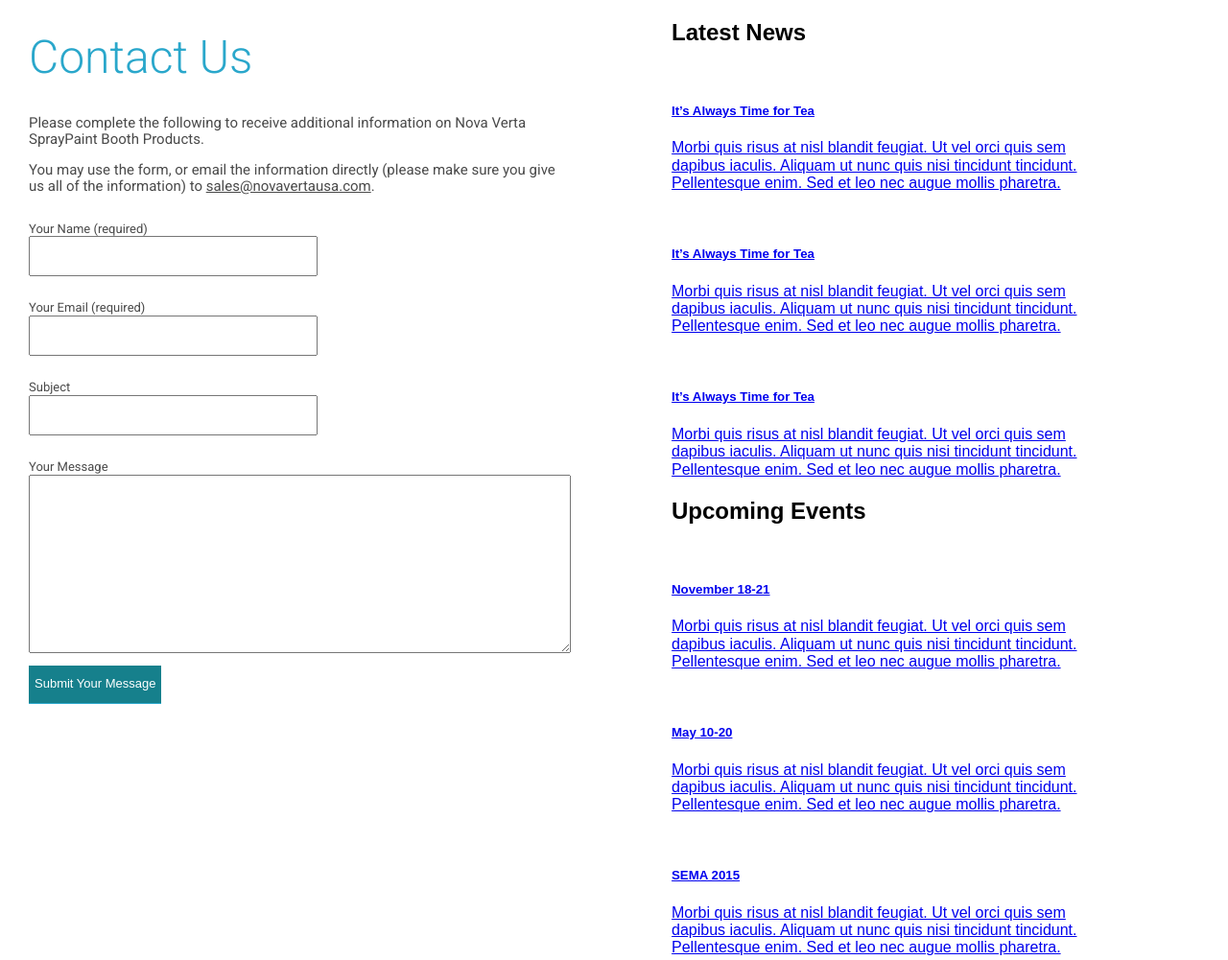
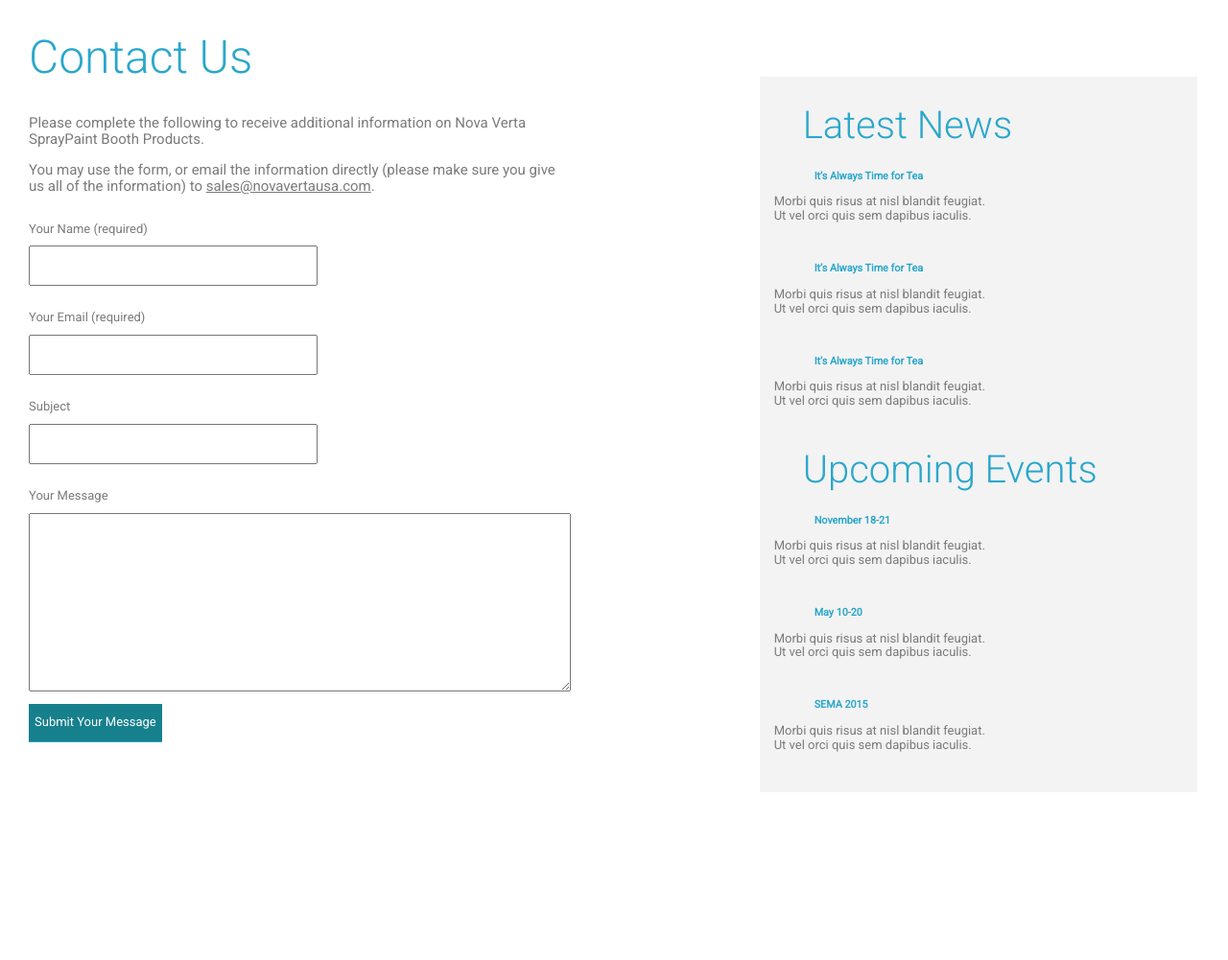
Before and after one commit to sharkeron/contact-us, a plain HTML site: page index.html in a window 1280 px wide. Shown: the top 1001 px of the page at 96% size. After the commit the page ends 826 px from the top, so only its background shows below. Drawn offline with Linux system fonts and the light colour scheme.

Commit message:
complete work

```diff
--- a/css/style.css
+++ b/css/style.css
@@ -1,6 +1,6 @@
 .main__left {
   background: #FFFFFF;
-  color: #4A4A4A;
+  color: #7B7B7B;
   font-size: 13px;
   font-family: "Roboto", sans-serif;
   font-weight: 400; }
@@ -14,11 +14,46 @@
   .main__left--link {
     text-decoration: underline; }
   .main__left--input {
+    margin-top: 10px;
     height: 36px; }
+  .main__left--ta {
+    margin-top: 10px; }
   .main__left--btn {
     border: none;
     outline: none;
     height: 40px;
     border-bottom: 1px solid #2AA7CB;
     background: #16808C;
-    color: #fff; }
+    color: #fff;
+    font-family: "Roboto", sans-serif;
+    font-weight: 400; }
+
+.main__right {
+  background: #F3F3F3;
+  color: #7B7B7B;
+  font-size: 13px;
+  font-family: "Roboto", sans-serif;
+  font-weight: 400;
+  margin-top: 80px; }
+  .main__right--title {
+    color: #2AA7CB;
+    font-size: 40px;
+    font-weight: 300;
+    margin-left: 30px;
+    margin-top: 28px;
+    margin-bottom: 24px; }
+  .main__right--post {
+    margin-bottom: 28px; }
+    .main__right--post a {
+      text-decoration: none;
+      color: #000; }
+  .main__right--subtitle {
+    margin-top: 0;
+    margin-bottom: 0;
+    color: #2AA7CB; }
+  .main__right--img {
+    float: left;
+    margin-right: 12px;
+    margin-left: 30px; }
+  .main__right--content {
+    color: #7B7B7B; }
--- a/index.html
+++ b/index.html
@@ -53,6 +53,7 @@
 				You may use the form, or email the information directly (please make sure you give
 				<br>us all of the information) to <span class="main__left--link">sales@novavertausa.com</span>.
 			</p>
+			<form>
 				<p class="col-12 row">
 					<label for="name">Your Name (required)</label><br>
 					<input type="text" name="name" class="main__left--input col-5"></p>
@@ -66,50 +67,57 @@
 					<label for="message">Your Message</label><br>
 					<textarea name="name" rows="12" cols="40" class="main__left--ta col-10"></textarea></p>
 				<button type="button" name="button" class="main__left--btn">Submit Your Message</button>
+			</form>
 		</div>
-		<div class="main__right col-4">
-			<h2>Latest News</h2>
-			<div>
+		<div class="main__right col-4  col-offset-1">
+			<p class="main__right--title">Latest News</p>
+			<div class="main__right--post row col-12">
 				<a href="#">
 					<div class="main__right--img"><img src="img/1.png" alt=""></div>
-					<h5 class="main__right__subtitle">It’s Always Time for Tea</h5>
-					<p class="main__right--content">Morbi quis risus at nisl blandit feugiat. Ut vel orci quis sem dapibus iaculis. Aliquam ut nunc quis nisi tincidunt tincidunt. Pellentesque enim. Sed et leo nec augue mollis pharetra.</p>
+					<h5 class="main__right--subtitle">It’s Always Time for Tea</h5>
+					<p class="main__right--content">Morbi quis risus at nisl blandit feugiat.
+						<br>Ut vel orci quis sem dapibus iaculis.</p>
 				</a>
 			</div>
-			<div>
+			<div class="main__right--post row col-12">
 				<a href="#">
 					<div class="main__right--img"><img src="img/2.png" alt=""></div>
-					<h5 class="main__right__subtitle">It’s Always Time for Tea</h5>
-					<p class="main__right--content">Morbi quis risus at nisl blandit feugiat. Ut vel orci quis sem dapibus iaculis. Aliquam ut nunc quis nisi tincidunt tincidunt. Pellentesque enim. Sed et leo nec augue mollis pharetra.</p>
+					<h5 class="main__right--subtitle">It’s Always Time for Tea</h5>
+					<p class="main__right--content">Morbi quis risus at nisl blandit feugiat.
+						<br>Ut vel orci quis sem dapibus iaculis.</p>
 				</a>
 			</div>
-			<div>
+			<div class="main__right--post row col-12">
 				<a href="#">
 					<div class="main__right--img"><img src="img/3.png" alt=""></div>
-					<h5 class="main__right__subtitle">It’s Always Time for Tea</h5>
-					<p class="main__right--content">Morbi quis risus at nisl blandit feugiat. Ut vel orci quis sem dapibus iaculis. Aliquam ut nunc quis nisi tincidunt tincidunt. Pellentesque enim. Sed et leo nec augue mollis pharetra.</p>
+					<h5 class="main__right--subtitle">It’s Always Time for Tea</h5>
+					<p class="main__right--content">Morbi quis risus at nisl blandit feugiat.
+						<br>Ut vel orci quis sem dapibus iaculis.</p>
 				</a>
 			</div>
-			<h2>Upcoming Events</h2>
-			<div>
+			<p class="main__right--title">Upcoming Events</p>
+			<div class="main__right--post row col-12">
 				<a href="#">
 					<div class="main__right--img"><img src="img/4.png" alt=""></div>
-					<h5 class="main__right__subtitle">November 18-21</h5>
-					<p class="main__right--content">Morbi quis risus at nisl blandit feugiat. Ut vel orci quis sem dapibus iaculis. Aliquam ut nunc quis nisi tincidunt tincidunt. Pellentesque enim. Sed et leo nec augue mollis pharetra.</p>
+					<h5 class="main__right--subtitle">November 18-21</h5>
+					<p class="main__right--content">Morbi quis risus at nisl blandit feugiat.
+						<br>Ut vel orci quis sem dapibus iaculis.</p>
 				</a>
 			</div>
-			<div>
+			<div class="main__right--post row col-12">
 				<a href="#">
 					<div class="main__right--img"><img src="img/5.png" alt=""></div>
-					<h5 class="main__right__subtitle">May 10-20</h5>
-					<p class="main__right--content">Morbi quis risus at nisl blandit feugiat. Ut vel orci quis sem dapibus iaculis. Aliquam ut nunc quis nisi tincidunt tincidunt. Pellentesque enim. Sed et leo nec augue mollis pharetra.</p>
+					<h5 class="main__right--subtitle">May 10-20</h5>
+					<p class="main__right--content">Morbi quis risus at nisl blandit feugiat.
+						<br>Ut vel orci quis sem dapibus iaculis.</p>
 				</a>
 			</div>
-			<div>
+			<div class="main__right--post row col-12">
 				<a href="#">
 					<div class="main__right--img"><img src="img/6.png" alt=""></div>
-					<h5 class="main__right__subtitle">SEMA 2015</h5>
-					<p class="main__right--content">Morbi quis risus at nisl blandit feugiat. Ut vel orci quis sem dapibus iaculis. Aliquam ut nunc quis nisi tincidunt tincidunt. Pellentesque enim. Sed et leo nec augue mollis pharetra.</p>
+					<h5 class="main__right--subtitle">SEMA 2015</h5>
+					<p class="main__right--content">Morbi quis risus at nisl blandit feugiat.
+						<br>Ut vel orci quis sem dapibus iaculis.</p>
 				</a>
 			</div>
 		</div>
```
Lines whose indentation alone changed are shown as unchanged.
